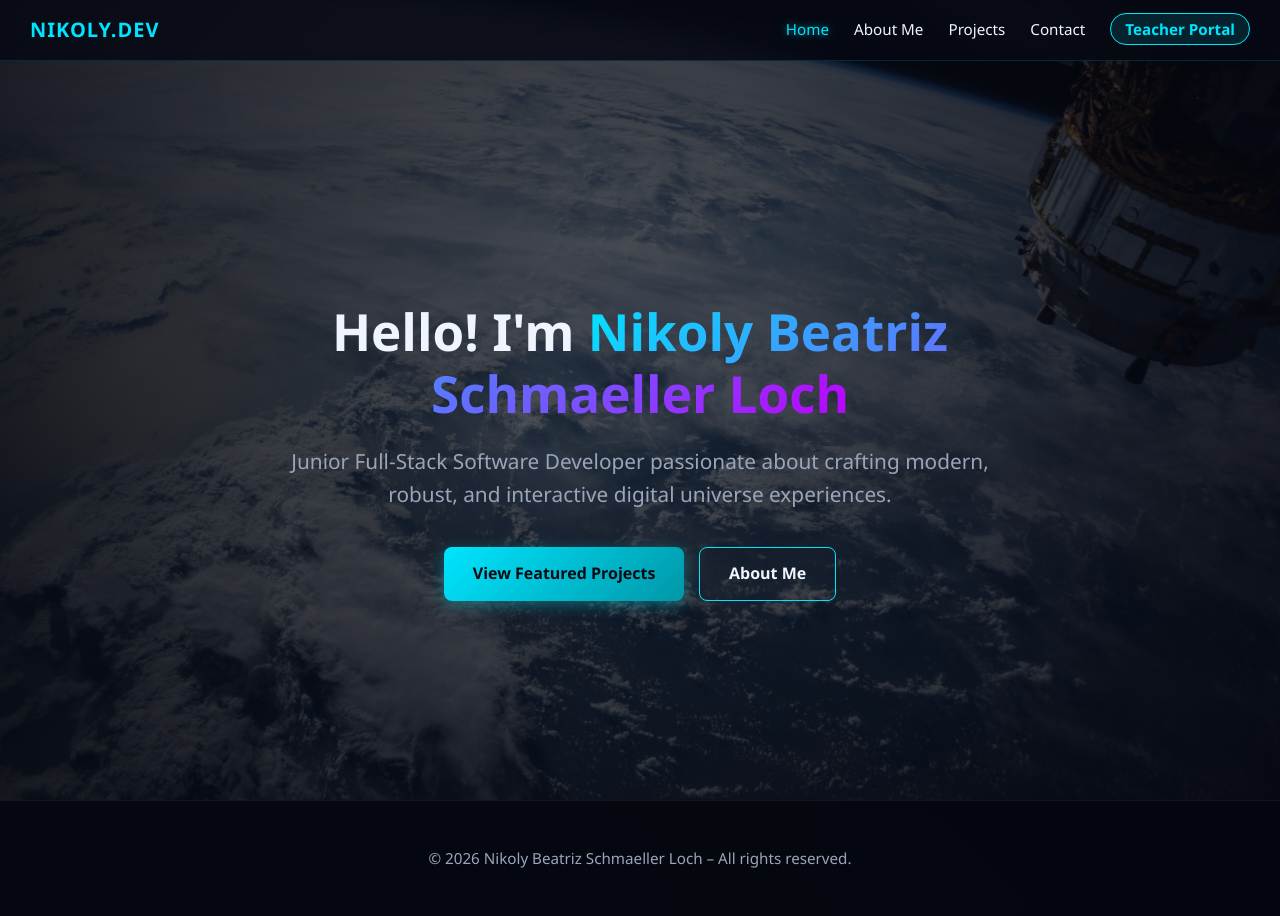
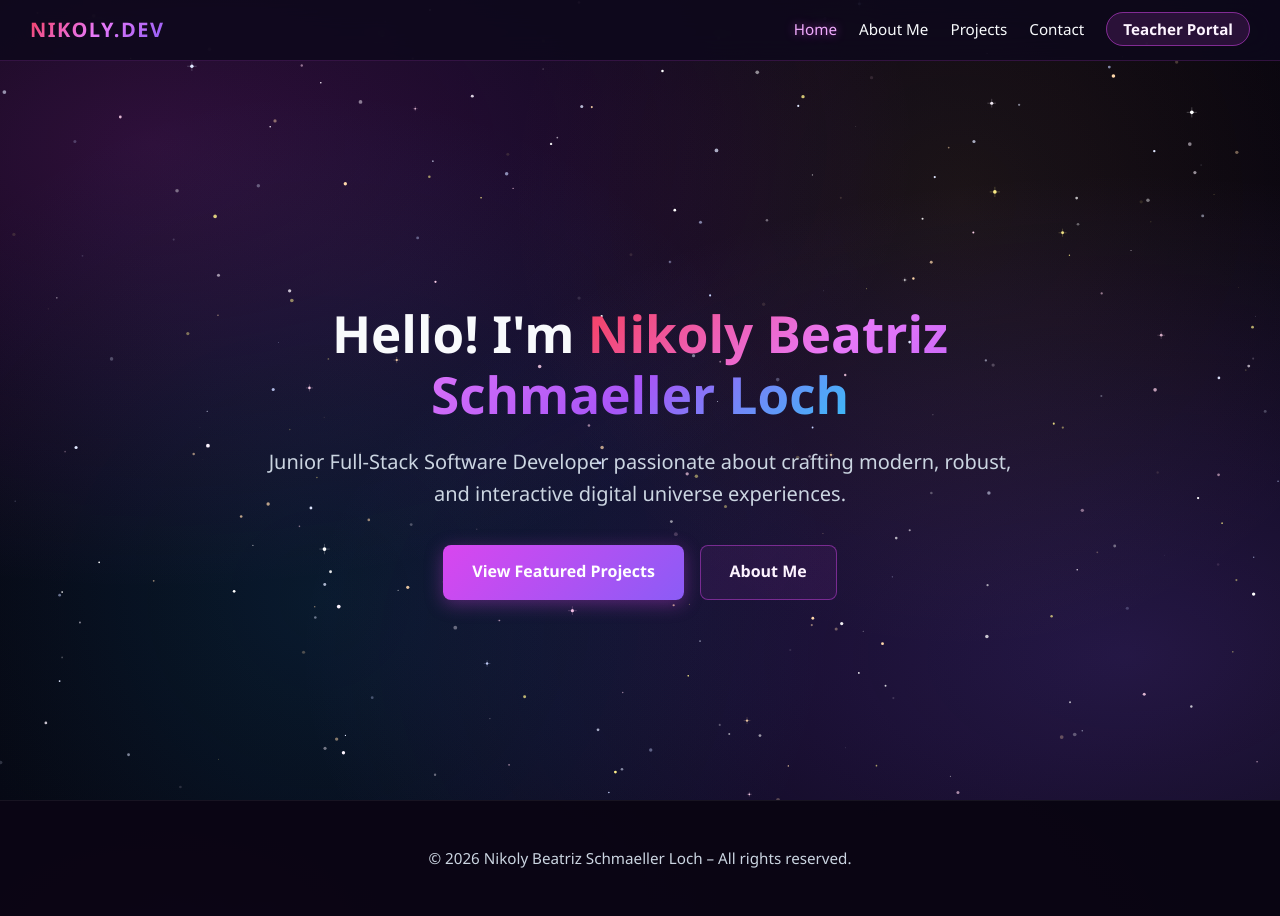
Before and after one commit to nibeshlofreak-byte/portfolio, a Flask app: page / in a window 1280 px wide. Run offline with Flask 3, Linux system fonts and the light colour scheme.

Commit message:
Enhance cosmic theme with rich multi-tone nebula palette, dense twinkling starfield, and clean typography

```diff
--- a/index.html
+++ b/index.html
@@ -239,7 +239,7 @@
                 <textarea id="staticFeedback" rows="3" placeholder="Enter comments regarding code cleanliness, DB modeling, and design patterns..." style="width: 100%; padding: 8px 12px; background: rgba(0,0,0,0.5); border: 1px solid var(--card-border); border-radius: 6px; color: #fff; font-size: 0.9rem; resize: vertical;"></textarea>
             </div>
             <button type="button" class="btn-primary" onclick="saveEvaluatorFeedback()" style="border: none; cursor: pointer; padding: 8px 20px; font-size: 0.95rem;">
-                💾 Save Evaluator Note
+                Save Evaluator Note
             </button>
             <div id="feedbackSavedNotice" style="display: none; margin-top: 12px; padding: 10px; background: rgba(0, 255, 163, 0.15); border: 1px solid #00ffa3; border-radius: 6px; color: #00ffa3; font-size: 0.9rem;">
                 Feedback successfully saved in your browser session. Thank you for evaluating!
--- a/static/css/style.css
+++ b/static/css/style.css
@@ -1,13 +1,17 @@
-/* style.css - Cosmic Theme Portfolio */
+/* style.css - Deep Cosmic Nebula & Starry Night Theme */
 :root {
-    --primary-neon: #00e5ff;
-    --accent-purple: #9d4edd;
-    --accent-pink: #ff007f;
-    --bg-dark: #070913;
-    --card-bg: rgba(18, 24, 46, 0.75);
-    --card-border: rgba(0, 229, 255, 0.2);
-    --text-main: #f0f4fc;
-    --text-muted: #9ba5b9;
+    --cosmic-void: #090514;
+    --nebula-magenta: #d946ef;
+    --nebula-purple: #8b5cf6;
+    --nebula-rose: #f43f5e;
+    --nebula-cyan: #06b6d4;
+    --starlight-gold: #fbbf24;
+    --starlight-white: #f8fafc;
+    --card-bg: rgba(24, 15, 42, 0.74);
+    --card-border: rgba(217, 70, 239, 0.22);
+    --card-hover: rgba(217, 70, 239, 0.55);
+    --text-main: #f8fafc;
+    --text-muted: #cbd5e1;
 }
 
 * {
@@ -18,16 +22,29 @@ html, body {
     margin: 0;
     padding: 0;
     min-height: 100%;
-    font-family: 'Segoe UI', -apple-system, BlinkMacSystemFont, Roboto, Oxygen, Ubuntu, Cantarell, sans-serif;
+    font-family: 'Segoe UI', -apple-system, BlinkMacSystemFont, Roboto, sans-serif;
     color: var(--text-main);
-    background-color: var(--bg-dark);
+    background-color: var(--cosmic-void);
     background-image:
-        radial-gradient(ellipse at top left, rgba(157, 78, 221, 0.15), transparent 50%),
-        radial-gradient(ellipse at bottom right, rgba(0, 229, 255, 0.12), transparent 50%),
-        radial-gradient(circle at center, rgba(10, 14, 28, 0.95), #05070f);
+        radial-gradient(ellipse at 12% 18%, rgba(217, 70, 239, 0.18), transparent 48%),
+        radial-gradient(ellipse at 88% 82%, rgba(139, 92, 246, 0.22), transparent 52%),
+        radial-gradient(circle at 75% 25%, rgba(251, 191, 36, 0.08), transparent 40%),
+        radial-gradient(circle at 25% 75%, rgba(6, 182, 212, 0.12), transparent 45%),
+        radial-gradient(circle at 50% 50%, #0d0720, #06030e);
     background-attachment: fixed;
     overflow-x: hidden;
     line-height: 1.6;
+}
+
+/* Starfield canvas */
+#starfield-canvas {
+    position: fixed;
+    top: 0;
+    left: 0;
+    width: 100%;
+    height: 100%;
+    pointer-events: none;
+    z-index: 0;
 }
 
 /* Navbar */
@@ -36,10 +53,10 @@ html, body {
     top: 0;
     left: 0;
     right: 0;
-    background: rgba(7, 9, 19, 0.85);
-    backdrop-filter: blur(12px);
-    -webkit-backdrop-filter: blur(12px);
-    border-bottom: 1px solid rgba(0, 229, 255, 0.15);
+    background: rgba(14, 9, 28, 0.85);
+    backdrop-filter: blur(14px);
+    -webkit-backdrop-filter: blur(14px);
+    border-bottom: 1px solid rgba(217, 70, 239, 0.18);
     padding: 14px 30px;
     z-index: 1000;
     display: flex;
@@ -49,10 +66,12 @@ html, body {
 
 .navbar .nav-brand {
     font-size: 1.25rem;
-    font-weight: 700;
-    color: var(--primary-neon);
+    font-weight: 800;
+    letter-spacing: 1.5px;
+    background: linear-gradient(135deg, #f43f5e 0%, #e879f9 50%, #8b5cf6 100%);
+    -webkit-background-clip: text;
+    -webkit-text-fill-color: transparent;
     text-decoration: none;
-    letter-spacing: 1px;
 }
 
 .navbar ul {
@@ -60,7 +79,8 @@ html, body {
     margin: 0;
     padding: 0;
     display: flex;
-    gap: 25px;
+    align-items: center;
+    gap: 22px;
 }
 
 .navbar a {
@@ -72,8 +92,26 @@ html, body {
 }
 
 .navbar a:hover, .navbar a.active {
-    color: var(--primary-neon);
-    text-shadow: 0 0 8px rgba(0, 229, 255, 0.6);
+    color: #f0abfc;
+    text-shadow: 0 0 10px rgba(217, 70, 239, 0.6);
+}
+
+.portal-nav-btn {
+    background: rgba(217, 70, 239, 0.14) !important;
+    border: 1px solid rgba(217, 70, 239, 0.5) !important;
+    border-radius: 20px;
+    padding: 6px 16px !important;
+    color: #fdf4ff !important;
+    font-weight: 600 !important;
+    transition: all 0.25s !important;
+}
+
+.portal-nav-btn:hover {
+    background: linear-gradient(135deg, #d946ef, #8b5cf6) !important;
+    color: #fff !important;
+    border-color: #d946ef !important;
+    box-shadow: 0 0 14px rgba(217, 70, 239, 0.5) !important;
+    text-decoration: none !important;
 }
 
 /* Hero Section */
@@ -81,25 +119,18 @@ html, body {
     position: relative;
     width: 100%;
     min-height: 100vh;
-    background: url('../img/bg.jpg') center/cover no-repeat fixed;
     display: flex;
     align-items: center;
     justify-content: center;
     text-align: center;
     padding: 100px 20px 40px;
-}
-
-.hero::after {
-    content: '';
-    position: absolute;
-    inset: 0;
-    background: radial-gradient(circle, rgba(7, 9, 19, 0.65) 0%, rgba(5, 7, 15, 0.9) 100%);
+    z-index: 1;
 }
 
 .hero-content {
     position: relative;
-    z-index: 1;
-    max-width: 820px;
+    z-index: 2;
+    max-width: 840px;
     padding: 30px;
 }
 
@@ -111,20 +142,20 @@ html, body {
 }
 
 .highlight {
-    background: linear-gradient(135deg, #00e5ff 0%, #bd00ff 100%);
+    background: linear-gradient(135deg, #f43f5e 0%, #e879f9 35%, #a855f7 70%, #38bdf8 100%);
     -webkit-background-clip: text;
     -webkit-text-fill-color: transparent;
 }
 
 .hero p {
-    font-size: 1.3rem;
+    font-size: 1.25rem;
     color: var(--text-muted);
     margin-bottom: 2.2rem;
 }
 
 .hero-cta {
     display: flex;
-    gap: 15px;
+    gap: 16px;
     justify-content: center;
     flex-wrap: wrap;
 }
@@ -133,29 +164,29 @@ html, body {
     display: inline-flex;
     align-items: center;
     gap: 8px;
-    background: linear-gradient(135deg, #00e5ff 0%, #0097a7 100%);
-    color: #070913;
+    background: linear-gradient(135deg, #d946ef 0%, #8b5cf6 100%);
+    color: #ffffff;
     padding: 0.85rem 1.8rem;
     border-radius: 8px;
     text-decoration: none;
     font-weight: 700;
     font-size: 1rem;
-    box-shadow: 0 4px 15px rgba(0, 229, 255, 0.35);
+    box-shadow: 0 4px 18px rgba(217, 70, 239, 0.35);
     transition: transform 0.2s, box-shadow 0.2s;
 }
 
 .btn-primary:hover {
     transform: translateY(-2px);
-    box-shadow: 0 6px 20px rgba(0, 229, 255, 0.5);
+    box-shadow: 0 6px 24px rgba(217, 70, 239, 0.55);
 }
 
 .btn-secondary {
     display: inline-flex;
     align-items: center;
     gap: 8px;
-    background: transparent;
-    color: var(--text-main);
-    border: 1px solid var(--primary-neon);
+    background: rgba(217, 70, 239, 0.08);
+    color: #fdf4ff;
+    border: 1px solid rgba(217, 70, 239, 0.45);
     padding: 0.85rem 1.8rem;
     border-radius: 8px;
     text-decoration: none;
@@ -371,47 +406,13 @@ html, body {
 }
 
 .contact-item a {
-    color: var(--primary-neon);
+    color: #f0abfc;
     text-decoration: none;
     transition: text-decoration 0.2s;
 }
 
 .contact-item a:hover {
     text-decoration: underline;
-}
-
-/* Footer */
-footer {
-    text-align: center;
-    padding: 30px 20px;
-    background: rgba(5, 7, 15, 0.95);
-    border-top: 1px solid rgba(255, 255, 255, 0.06);
-    color: var(--text-muted);
-    font-size: 0.95rem;
-}
-
-/* Responsive */
-@media (max-width: 768px) {
-    .navbar {
-        padding: 12px 18px;
-    }
-    .navbar ul {
-        gap: 14px;
-    }
-    .hero h1 {
-        font-size: 2.3rem;
-    }
-    .hero p {
-        font-size: 1.05rem;
-    }
-    .project-card {
-        flex-direction: column;
-        align-items: flex-start;
-    }
-    .project-image-wrap {
-        width: 100%;
-        height: 200px;
-    }
 }
 
 /* Flash Alerts */
@@ -433,28 +434,48 @@ footer {
     color: #ff8585;
 }
 .flash-warning {
-    background: rgba(255, 171, 0, 0.15);
-    border: 1px solid #ffab00;
-    color: #ffd166;
+    background: rgba(251, 191, 36, 0.15);
+    border: 1px solid #fbbf24;
+    color: #fde68a;
 }
 .flash-info {
-    background: rgba(0, 229, 255, 0.15);
-    border: 1px solid var(--primary-neon);
-    color: var(--primary-neon);
+    background: rgba(217, 70, 239, 0.15);
+    border: 1px solid #d946ef;
+    color: #f0abfc;
 }
 
-.portal-nav-btn {
-    background: rgba(0, 229, 255, 0.12) !important;
-    border: 1px solid var(--primary-neon);
-    border-radius: 20px;
-    padding: 5px 14px !important;
-    color: var(--primary-neon) !important;
-    font-weight: 600 !important;
-    transition: all 0.2s !important;
+/* Footer */
+footer {
+    position: relative;
+    z-index: 1;
+    text-align: center;
+    padding: 30px 20px;
+    background: rgba(10, 6, 20, 0.95);
+    border-top: 1px solid rgba(255, 255, 255, 0.06);
+    color: var(--text-muted);
+    font-size: 0.95rem;
 }
-.portal-nav-btn:hover {
-    background: var(--primary-neon) !important;
-    color: #05070f !important;
-    text-shadow: none !important;
-    text-decoration: none !important;
+
+/* Responsive */
+@media (max-width: 768px) {
+    .navbar {
+        padding: 12px 18px;
+    }
+    .navbar ul {
+        gap: 12px;
+    }
+    .hero h1 {
+        font-size: 2.3rem;
+    }
+    .hero p {
+        font-size: 1.05rem;
+    }
+    .project-card {
+        flex-direction: column;
+        align-items: flex-start;
+    }
+    .project-image-wrap {
+        width: 100%;
+        height: 200px;
+    }
 }
--- a/static/js/script.js
+++ b/static/js/script.js
@@ -1,8 +1,134 @@
-// script.js - Interactive Cosmic Portfolio
+// script.js - Dynamic Cosmic Starfield & Clean Navigation
 document.addEventListener('DOMContentLoaded', () => {
-    console.log('Cosmic Portfolio loaded successfully.');
+    // 1. Initialize Dynamic Cosmic Starfield Canvas
+    initStarfield();
 
-    // Smooth navigation highlighting
+    // 2. Smooth Navigation Highlighting
+    initNavHighlight();
+});
+
+function initStarfield() {
+    let canvas = document.getElementById('starfield-canvas');
+    if (!canvas) {
+        canvas = document.createElement('canvas');
+        canvas.id = 'starfield-canvas';
+        document.body.prepend(canvas);
+    }
+
+    const ctx = canvas.getContext('2d');
+    let width = (canvas.width = window.innerWidth);
+    let height = (canvas.height = window.innerHeight);
+
+    window.addEventListener('resize', () => {
+        width = canvas.width = window.innerWidth;
+        height = canvas.height = window.innerHeight;
+        createStars();
+    });
+
+    const starCount = Math.floor((width * height) / 3600); // Dense starry night
+    let stars = [];
+    const colors = [
+        '#ffffff', '#fdf4ff', '#e0e7ff', '#fef08a', '#fbcfe8', '#c7d2fe', '#fed7aa'
+    ];
+
+    function createStars() {
+        stars = [];
+        for (let i = 0; i < starCount; i++) {
+            stars.push({
+                x: Math.random() * width,
+                y: Math.random() * height,
+                radius: Math.random() * 1.5 + 0.4,
+                color: colors[Math.floor(Math.random() * colors.length)],
+                alpha: Math.random() * 0.7 + 0.3,
+                speed: Math.random() * 0.02 + 0.006,
+                phase: Math.random() * Math.PI * 2,
+                sparkle: Math.random() > 0.82
+            });
+        }
+    }
+    createStars();
+
+    // Occasional subtle meteors / shooting stars
+    let meteors = [];
+    function spawnMeteor() {
+        if (meteors.length < 2 && Math.random() < 0.015) {
+            meteors.push({
+                x: Math.random() * width * 0.85,
+                y: Math.random() * height * 0.4,
+                length: Math.random() * 90 + 50,
+                speed: Math.random() * 5 + 4,
+                angle: Math.PI / 4 + (Math.random() - 0.5) * 0.25,
+                opacity: 1,
+                color: Math.random() > 0.5 ? '#f472b6' : '#a78bfa'
+            });
+        }
+    }
+
+    let time = 0;
+    function render() {
+        time += 0.03;
+        ctx.clearRect(0, 0, width, height);
+
+        // Render Stars
+        for (let s of stars) {
+            const flicker = Math.sin(time * s.speed * 60 + s.phase) * 0.35;
+            const currentAlpha = Math.max(0.12, Math.min(1, s.alpha + flicker));
+            ctx.fillStyle = s.color;
+            ctx.globalAlpha = currentAlpha;
+            ctx.beginPath();
+            ctx.arc(s.x, s.y, s.radius, 0, Math.PI * 2);
+            ctx.fill();
+
+            // 4-point subtle flare on brightest stars
+            if (s.sparkle && currentAlpha > 0.75) {
+                ctx.strokeStyle = s.color;
+                ctx.lineWidth = 0.5;
+                ctx.globalAlpha = currentAlpha * 0.45;
+                ctx.beginPath();
+                ctx.moveTo(s.x - s.radius * 2.8, s.y);
+                ctx.lineTo(s.x + s.radius * 2.8, s.y);
+                ctx.moveTo(s.x, s.y - s.radius * 2.8);
+                ctx.lineTo(s.x, s.y + s.radius * 2.8);
+                ctx.stroke();
+            }
+        }
+
+        // Render Meteors
+        spawnMeteor();
+        for (let i = meteors.length - 1; i >= 0; i--) {
+            const m = meteors[i];
+            m.x += Math.cos(m.angle) * m.speed;
+            m.y += Math.sin(m.angle) * m.speed;
+            m.opacity -= 0.012;
+
+            if (m.opacity <= 0 || m.x > width || m.y > height) {
+                meteors.splice(i, 1);
+                continue;
+            }
+
+            const tailX = m.x - Math.cos(m.angle) * m.length;
+            const tailY = m.y - Math.sin(m.angle) * m.length;
+
+            const grad = ctx.createLinearGradient(m.x, m.y, tailX, tailY);
+            grad.addColorStop(0, m.color);
+            grad.addColorStop(1, 'transparent');
+
+            ctx.globalAlpha = m.opacity;
+            ctx.strokeStyle = grad;
+            ctx.lineWidth = 1.6;
+            ctx.beginPath();
+            ctx.moveTo(m.x, m.y);
+            ctx.lineTo(tailX, tailY);
+            ctx.stroke();
+        }
+
+        ctx.globalAlpha = 1;
+        requestAnimationFrame(render);
+    }
+    render();
+}
+
+function initNavHighlight() {
     const navLinks = document.querySelectorAll('.navbar a');
     const sections = document.querySelectorAll('section, header');
 
@@ -22,7 +148,7 @@ document.addEventListener('DOMContentLoaded', () => {
             }
         });
     });
-});
+}
 
 function saveEvaluatorFeedback() {
     const nameInput = document.getElementById('staticEvaluatorName');
--- a/templates/about.html
+++ b/templates/about.html
@@ -56,5 +56,6 @@
     <footer>
         <p>© 2026 Nikoly Beatriz Schmaeller Loch – All rights reserved.</p>
     </footer>
+    <script src="{{ url_for('static', filename='js/script.js') }}"></script>
 </body>
 </html>
--- a/templates/contact.html
+++ b/templates/contact.html
@@ -50,5 +50,6 @@
     <footer>
         <p>© 2026 Nikoly Beatriz Schmaeller Loch – All rights reserved.</p>
     </footer>
+    <script src="{{ url_for('static', filename='js/script.js') }}"></script>
 </body>
 </html>
--- a/templates/login.html
+++ b/templates/login.html
@@ -20,8 +20,7 @@
     <main class="content" style="max-width: 520px; padding-top: 130px;">
         <div class="about-card" style="padding: 35px 30px;">
             <div style="text-align: center; margin-bottom: 25px;">
-                <div style="font-size: 2.5rem; margin-bottom: 10px;">🎓</div>
-                <h2 style="font-size: 1.8rem; margin: 0 0 8px; color: var(--primary-neon);">Teacher &amp; Evaluator Portal</h2>
+                <h2 style="font-size: 1.8rem; margin: 0 0 8px;">Teacher &amp; Evaluator Portal</h2>
                 <p style="color: var(--text-muted); font-size: 0.95rem; margin: 0;">Access student academic evaluations, rubrics, and project feedback.</p>
             </div>
 
@@ -68,5 +67,6 @@
     <footer>
         <p>© 2026 Nikoly Beatriz Schmaeller Loch – All rights reserved.</p>
     </footer>
+    <script src="{{ url_for('static', filename='js/script.js') }}"></script>
 </body>
 </html>
--- a/templates/projects.html
+++ b/templates/projects.html
@@ -66,5 +66,6 @@
     <footer>
         <p>© 2026 Nikoly Beatriz Schmaeller Loch – All rights reserved.</p>
     </footer>
+    <script src="{{ url_for('static', filename='js/script.js') }}"></script>
 </body>
 </html>
```
Also changed, not shown: other parts of static/css/style.css (+29 -25 lines), templates/evaluator.html (+8 -7 lines).
